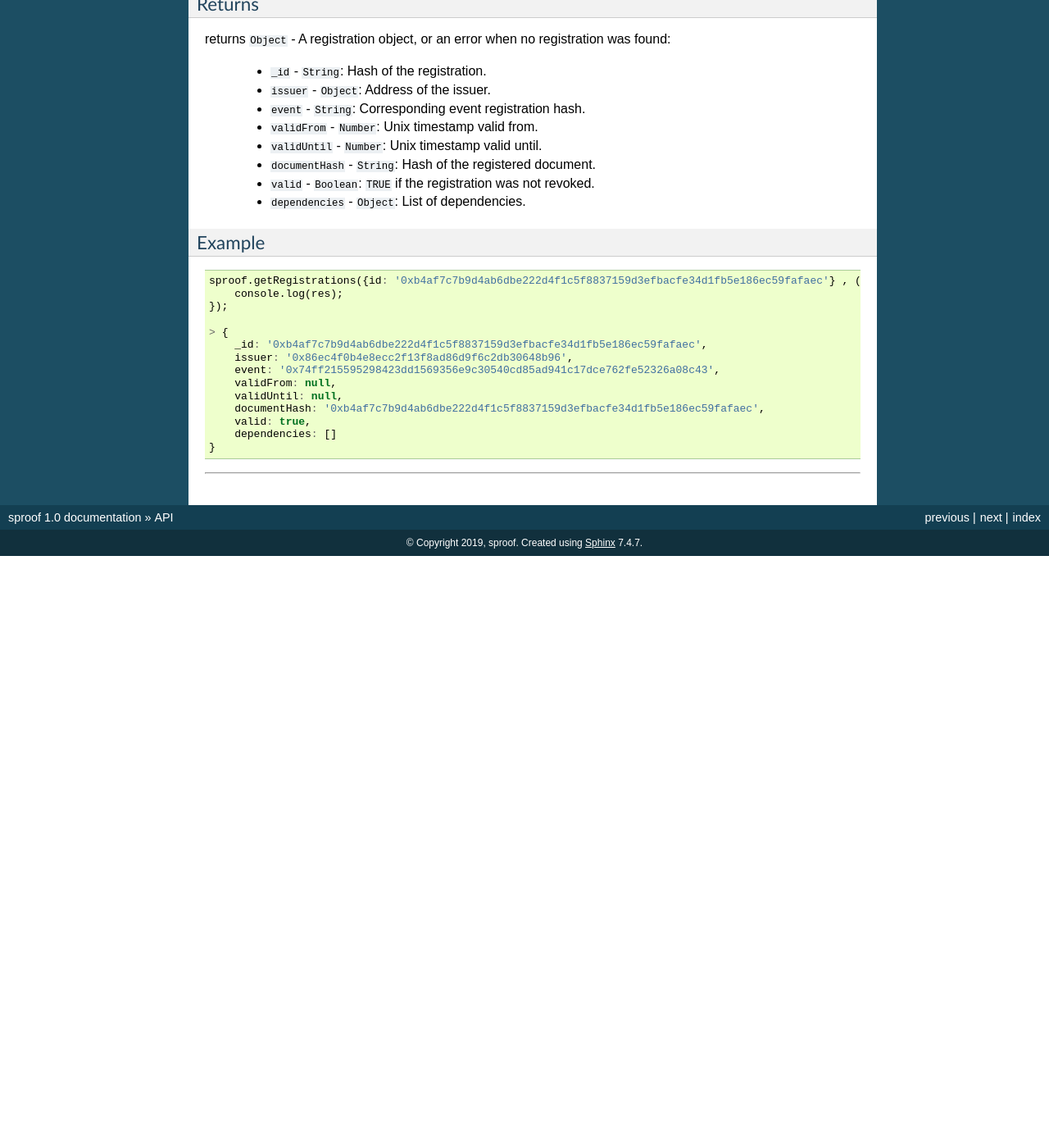
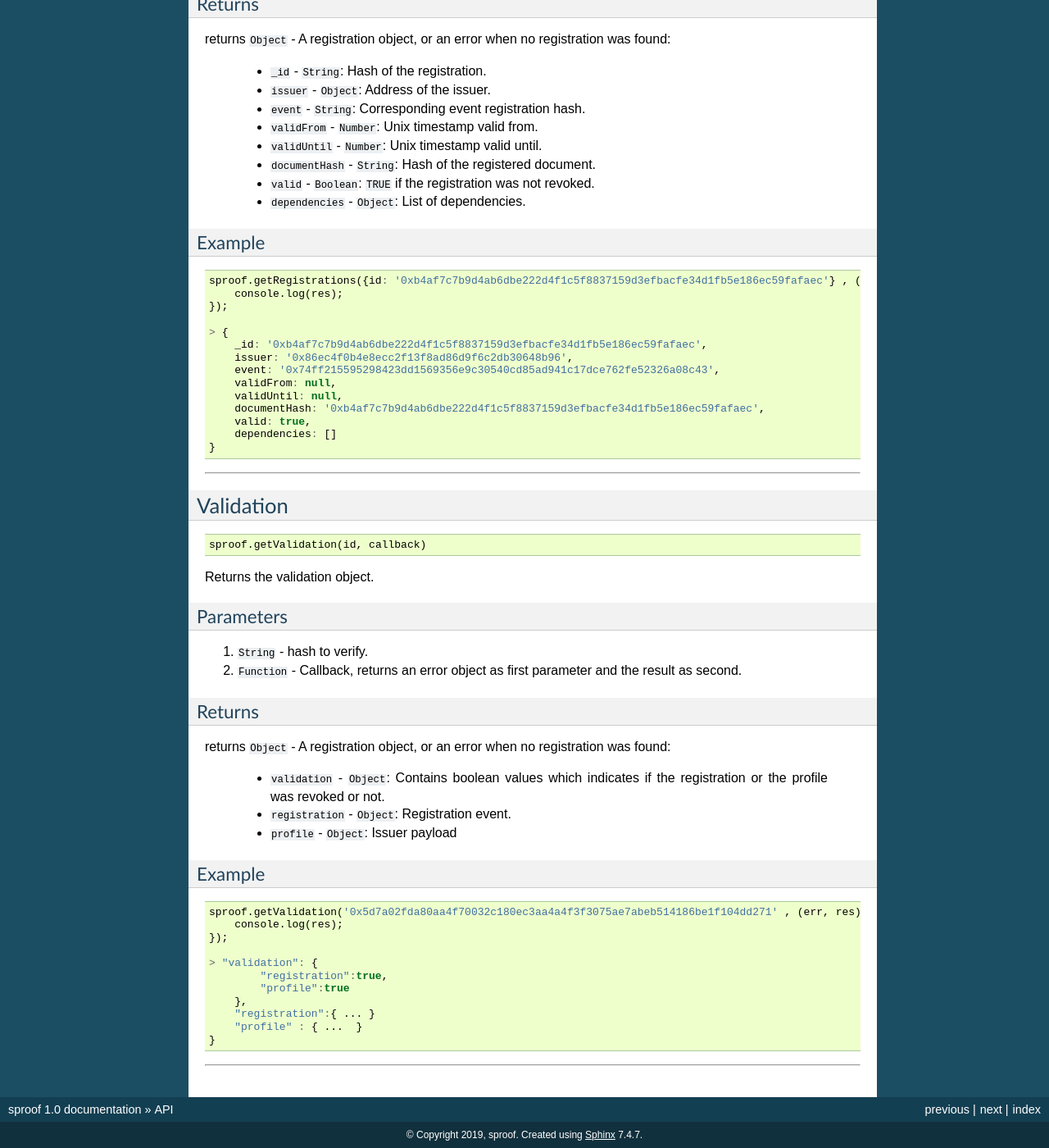
Before and after one commit to sproof/docs, a Sphinx documentation site: the page built from docs/api.rst, in a window 1280 px wide and 1400 px high, scrolled down 3576 px. Shown: the whole window at 82% size. Built offline with Sphinx 7.4.7, drawn with Linux system fonts in a browser that asks for light colours; before the commit the page ends 4254 px from its top, so only the background shows below that; some of the changed text lies outside the part shown.

Commit message:
update docs

```diff
--- a/docs/api.rst
+++ b/docs/api.rst
@@ -2,7 +2,7 @@
 API
 ========
 
-The sproof-api can be accessed by using the following domain: https://www.sproof.it/api/v1/. To enable a fast integration into a node application we provide a js-sproof-client.
+The sproof-api can be accessed by using the following domain: https://www.sproof.it/api/v1/profiles. To enable a fast integration into a node application we provide a js-sproof-client.
 
 .. code-block:: javascript
     const {Sproof}  = require('js-sproof-api');
@@ -264,3 +264,53 @@ Example
     }
 
 ------------------------------------------------------------------------------
+
+Validation
+=====================
+
+
+.. code-block:: javascript
+
+    sproof.getValidation(id, callback)
+
+Returns the validation object.
+
+
+----------
+Parameters
+----------
+
+1. ``String`` - hash to verify.
+2. ``Function`` - Callback, returns an error object as first parameter and the result as second.
+
+
+-------
+Returns
+-------
+
+
+returns ``Object`` - A registration object, or an error when no registration was found:
+
+  - ``validation`` - ``Object``: Contains boolean values which indicates if the registration or the profile was revoked or not.
+  - ``registration`` - ``Object``: Registration event.
+  - ``profile`` - ``Object``: Issuer payload
+
+-------
+Example
+-------
+
+.. code-block:: javascript
+
+    sproof.getValidation('0x5d7a02fda80aa4f70032c180ec3aa4a4f3f3075ae7abeb514186be1f104dd271' , (err, res) => {
+        console.log(res);
+    });
+
+    > "validation": {
+            "registration":true,
+            "profile":true
+        },
+        "registration":{ ... }
+        "profile" : { ...  }
+    }
+
+------------------------------------------------------------------------------
--- a/docs/documents.rst
+++ /dev/null
@@ -1,3 +0,0 @@
-========
-Documents
-========
--- a/docs/receivers.rst
+++ /dev/null
@@ -1,3 +0,0 @@
-========
-Receivers
-========
--- a/docs/verification.rst
+++ /dev/null
@@ -1,3 +0,0 @@
-========
-Verification
-========
```
Also changed, not shown: docs/examples.rst (added, +69 -0 lines), docs/profile.rst (deleted, +0 -29 lines).
